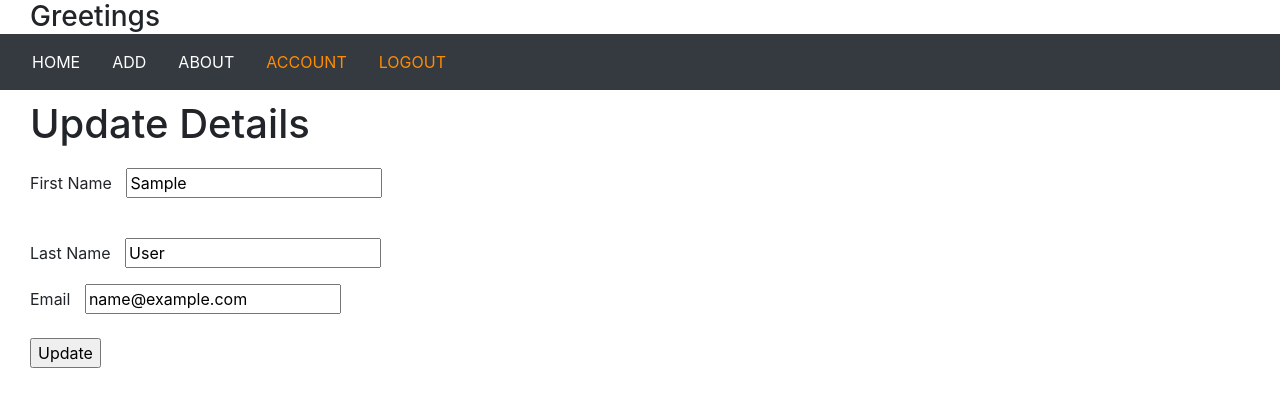
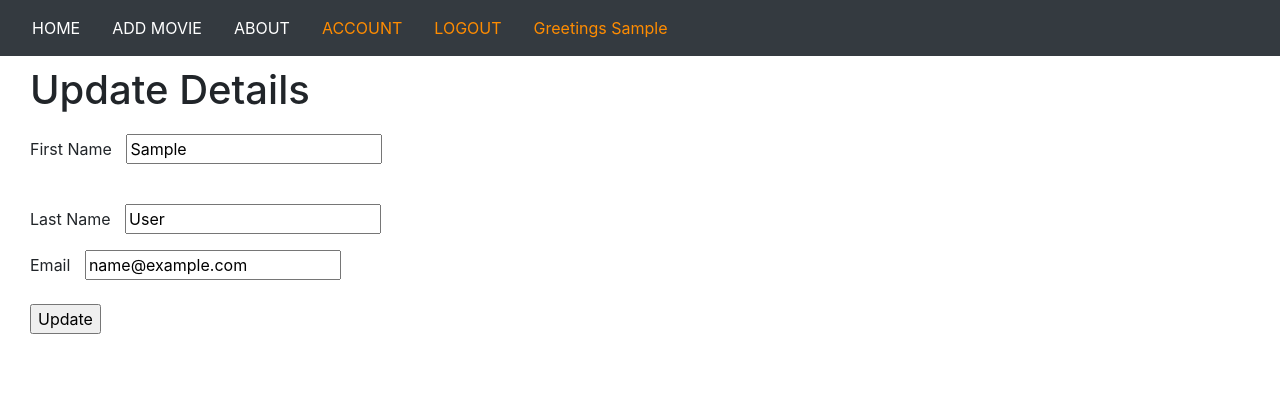
Before and after one commit to tadasbytautas/Favorite_Movie_Project, a Flask app: page /account in a window 1280 px wide. Shown: the top 407 px of the page. Run offline with Flask 2, Linux system fonts and the light colour scheme; the visitor is signed in with stand-in values (Sample User, id 1); data comes from the database, SQL or seed files in the repository; parts of the project's set-up code (start-up, migrations or seed data) failed here and were passed over; some libraries are stand-ins or nearby versions.

Commit message:
show current user

```diff
--- a/templates/layout.html
+++ b/templates/layout.html
@@ -36,6 +36,10 @@
             color: darkorange;
         }
 
+        .ss {
+            color: gold;
+        }
+
         .form {
             margin: 15px 30px;
         }
@@ -53,28 +57,21 @@
 
 </head>
 <body>
-
-    <h3>Greetings {{session.first_name}}</h3>
-
     <nav class="navbar navbar-expand-lg navbar-dark bg-dark">
-
         <a class="nav-link" href="{{ url_for('home') }}"> HOME </a>
-        <a class="nav-link" href="{{ url_for('add') }}"> ADD </a>
+        <a class="nav-link" href="{{ url_for('add') }}"> ADD MOVIE </a>
         <a class="nav-link" href="{{ url_for('about') }}"> ABOUT </a>
 {#        <a class="nav-link" href="{{ url_for('create') }}"> CREATE - <span>(dummy data)</span> </a>#}
 {#        <a class="nav-link" href="{{ url_for('delete') }}"> DELETE - <span>(all data)</span></a>#}
         {% if current_user.is_authenticated == True %}
             <a class="nav-link acc" href="{{ url_for('account') }}"> ACCOUNT </a>
             <a class="nav-link acc" href="{{ url_for('logout') }}"> LOGOUT </a>
+            <a class="nav-link acc" href="{{ url_for('account') }}"> Greetings {{ current_user.first_name }} </a>
+
         {% else %}
             <a class="nav-link acc" href="{{ url_for('register') }}"> REGISTER </a>
             <a class="nav-link acc" href="{{ url_for('login') }}"> LOGIN </a>
         {% endif %}
-
-
-
-
-
     </nav>
     {% block body_content %}{% endblock %}
     <script src="https://code.jquery.com/jquery-3.5.1.slim.min.js" integrity="sha384-DfXdz2htPH0lsSSs5nCTpuj/zy4C+OGpamoFVy38MVBnE+IbbVYUew+OrCXaRkfj" crossorigin="anonymous"></script>
```
